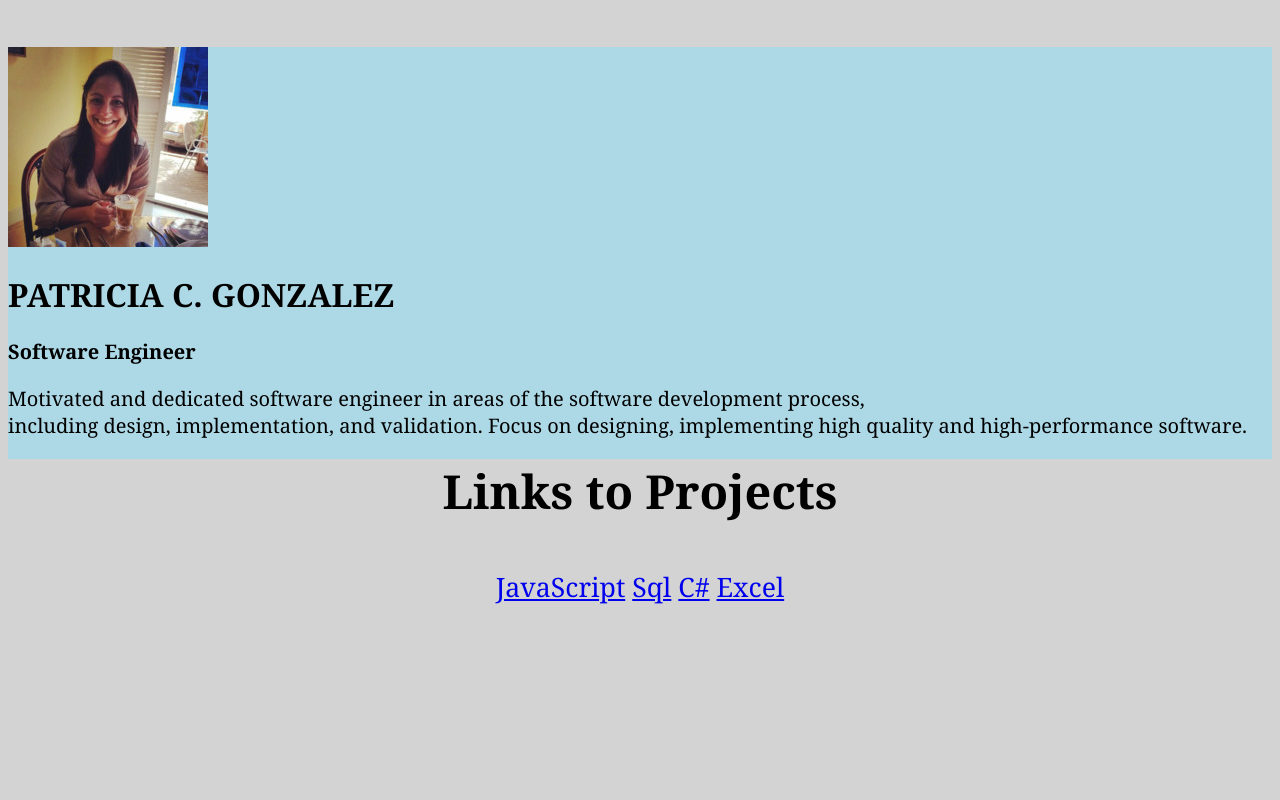
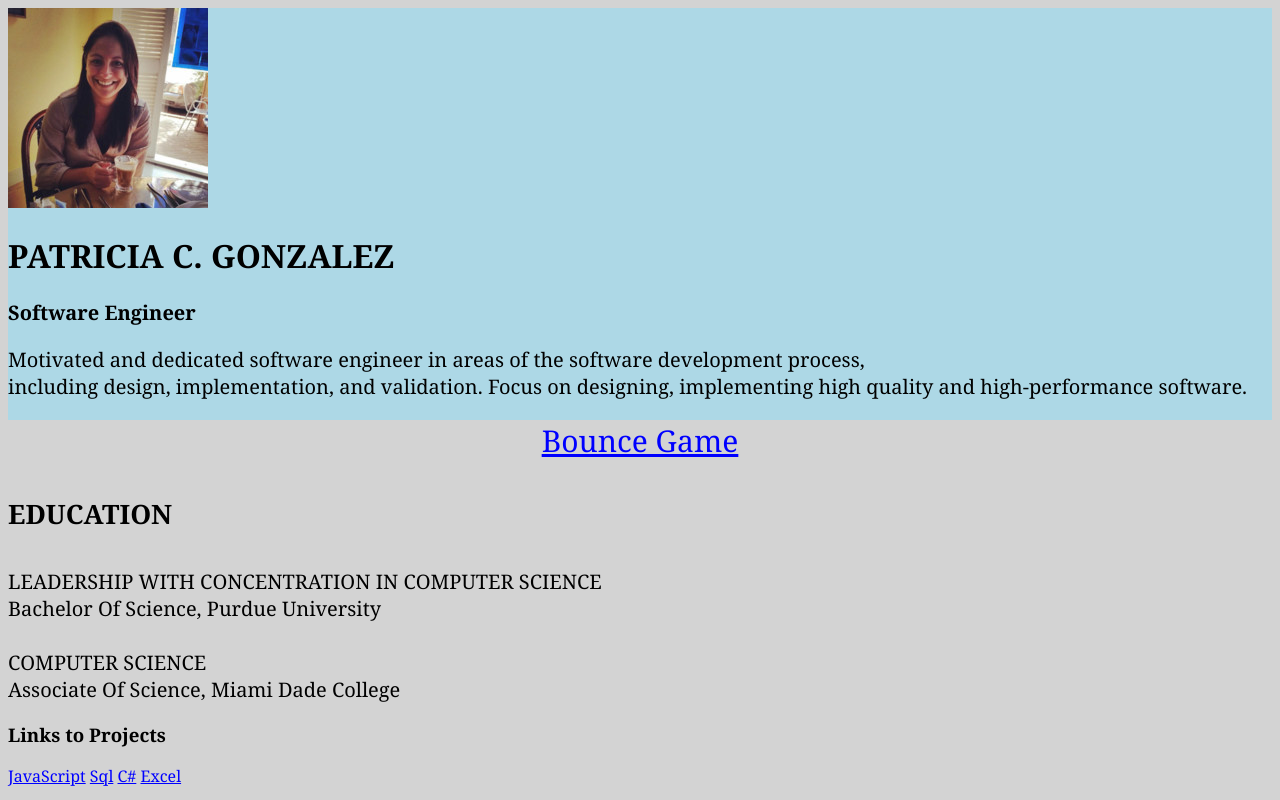
Before and after one commit to boilermaker315/CodeLou-Git, a plain HTML site: page index.html in a window 1280 px wide. Shown: the top 800 px of the page. Drawn offline with Linux system fonts and the light colour scheme.

Commit message:
game link

```diff
--- a/css/style.css
+++ b/css/style.css
@@ -14,15 +14,34 @@ body {
 
 
 }
+a:link{
+  color: blue;
+}
 
-.projectlinks {
- text-align: center;
- font-size: 30pt;
+a:visited {
+  color: purple;
+  }
+
+a:hover {
+  color: purple;
+}
+
+
+
+.game {
+  text-align: center;
+  font-size: 30px;
+  font-style: bold;
+    }
+
+.title {
+ text-align: left;
+ font-size: 20pt;
  }
 
- .links{
-  text-align: center;
-  font-size: 20pt;
+ .edu{
+  text-align: left;
+  font-size: 15pt;
  }
  .links li {
   display: inline;
@@ -85,14 +104,18 @@ img {
   position: left;
 }
 
+body {
+  min-height:calc(100vh - 70px);
+}
+
+footer {
+  height: 140px;
+}
+
+
 .links {
   margin-bottom: 60%;
 }
 
-footer {
-  width: 100%;
-  min-width: 1000px;
-  margin: 0 auto;
-  background-color: lightblue
   }
 }
--- a/index.html
+++ b/index.html
@@ -27,6 +27,24 @@
            </head>
 
 
+           <ul class="game">
+              <li> <a href="BounceGame/">Bounce Game </a></li>
+           </ul>
+
+
+           <div class="title">
+            <h4>EDUCATION</h4>
+          </div>
+
+            <div class="edu">
+
+                   <ul><span>
+                    <li> LEADERSHIP WITH CONCENTRATION IN COMPUTER SCIENCE</li>
+                    <li>Bachelor Of Science, Purdue University</li><br>
+                    <li> COMPUTER SCIENCE</li>
+                    <li>Associate Of Science, Miami Dade College</li>                </span>
+                   </span></ul>
+                </div>
 
            <div class="projectlinks">
             <h3>Links to Projects </h3>
@@ -35,7 +53,7 @@
             <li><a href="#JavaScript">JavaScript</a></li>
             <li><a href="#Sql">Sql</a></li>
             <li><a href="#C#">C#</a></li>
-            <li><a href="Excel">Excel</a></li>
+            <li><a href="/projects/2018.xlsx">Excel</a></li>
           </ul>
         </div>
     </body>
@@ -43,19 +61,7 @@
 
 
     <footer>
-      <div class="footertitle">
-        <h4>EDUCATION</h4>
-      </div>
 
-        <div class="edu">
-
-               <ul><span>
-                <li> LEADERSHIP WITH CONCENTRATION IN COMPUTER SCIENCE</li>
-                <li>Bachelor Of Science, Purdue University</li><br>
-                <li> COMPUTER SCIENCE</li>
-                <li>Associate Of Science, Miami Dade College</li>                </span>
-               </span></ul>
-            </div>
 
     </footer>
 </html>
```
